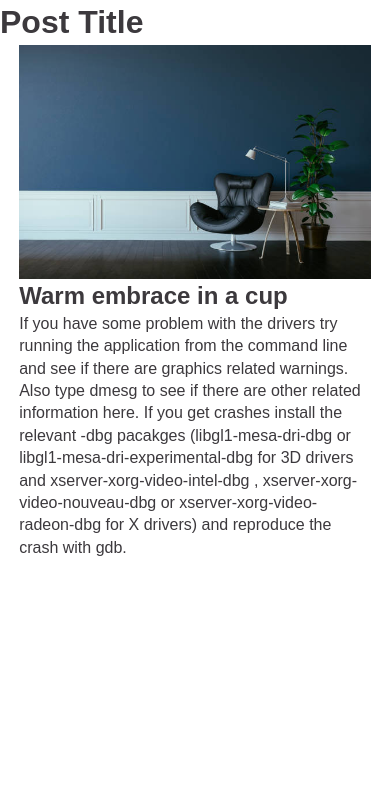
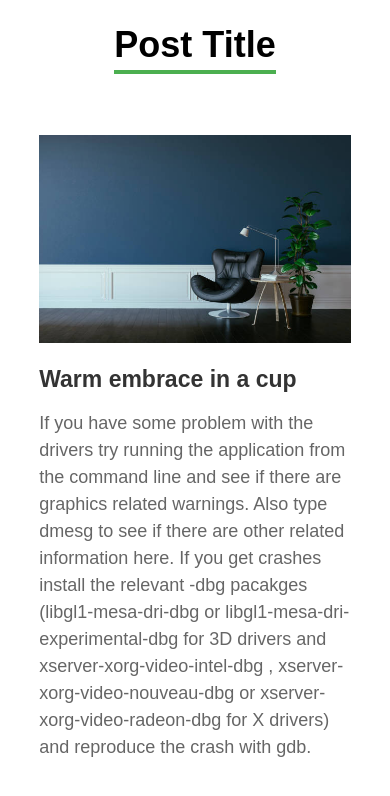
Before and after one commit to Maroa2002/Webstack---Portfolio-Project, a Flask app: page /post in a window 390 px wide. Shown: the top 796 px of the page. Run offline with Flask 3, Linux system fonts and the light colour scheme.

Commit message:
styles the post.html template

```diff
--- a/static/css/styles.css
+++ b/static/css/styles.css
@@ -241,6 +241,133 @@ footer {
     color: #2b2b2b;
 }
 
+/* styling for the post */
+.heading {
+    width: 90%;
+    display: flex;
+    justify-content: center;
+    align-items: center;
+    flex-direction: column;
+    text-align: center;
+    margin: 20px auto;
+}
+
+.heading h1 {
+    font-size: 50px;
+    color: #000;
+    margin-bottom: 25px;
+    position: relative;
+}
+
+.heading h1::after {
+    content: "";
+    position: absolute;
+    width: 100%;
+    height: 4px;
+    display: block;
+    margin: 0 auto;
+    background-color: #4caf50;
+}
+
+.heading p {
+    font-size: 18px;
+    color: #666;
+    margin-bottom: 35px;
+}
+
+.about-container {
+    width: 90%;
+    margin: 0 auto;
+    padding: 10px 20px;
+}
+
+.about {
+    display: flex;
+    justify-content: space-between;
+    align-items: center;
+    flex-wrap: wrap;
+}
+
+.about-image {
+    flex: 1;
+    margin-right: 40px;
+    overflow: hidden;
+}
+
+.about-image img {
+    max-width: 100%;
+    height: auto;
+    display: block;
+    transition: 0.5s ease;
+}
+
+.about-image:hover img {
+    transform: scale(1.2);
+}
+
+.about-content {
+    flex: 1;
+}
+
+.about-content h2 {
+    font-size: 23px;
+    color: #333;
+    margin-bottom: 15px;
+}
+
+.about-content p {
+    font-size: 18px;
+    line-height: 1.5;
+    color: #666;
+}
+
+.about-content .read-more {
+    display: inline-block;
+    padding: 10px 20px;
+    background-color: #4caf50;
+    color: #fff;
+    font-size: 19px;
+    text-decoration: none;
+    border-radius: 25px;
+    margin-top: 15px;
+    transition: 0.3s ease;
+}
+
+.about-content .read-more:hover {
+    background-color: #3e8e41;
+}
+
+@media screen and (max-width: 768px) {
+    .heading {
+        padding: 0px 20px;
+    }
+    .heading h1 {
+        font-size: 36px;
+    }
+    .heading p {
+        font-size: 17px;
+        margin-bottom: 0px;
+    }
+    .about-container {
+        padding: 0px;
+    }
+    .about {
+        padding: 20px;
+        flex-direction: column;
+    }
+    .about-image {
+        margin-right: 0px;
+        margin-bottom: 20px;
+    }
+    .about-content {
+        padding: 0px;
+        font-size: 16px;
+    }
+    .about-content .read-more {
+        font-size: 16px;
+    }
+}
+
 /* Media Queries */
 @media screen and (min-width: 540px){
     .navbar-nav a{
```
